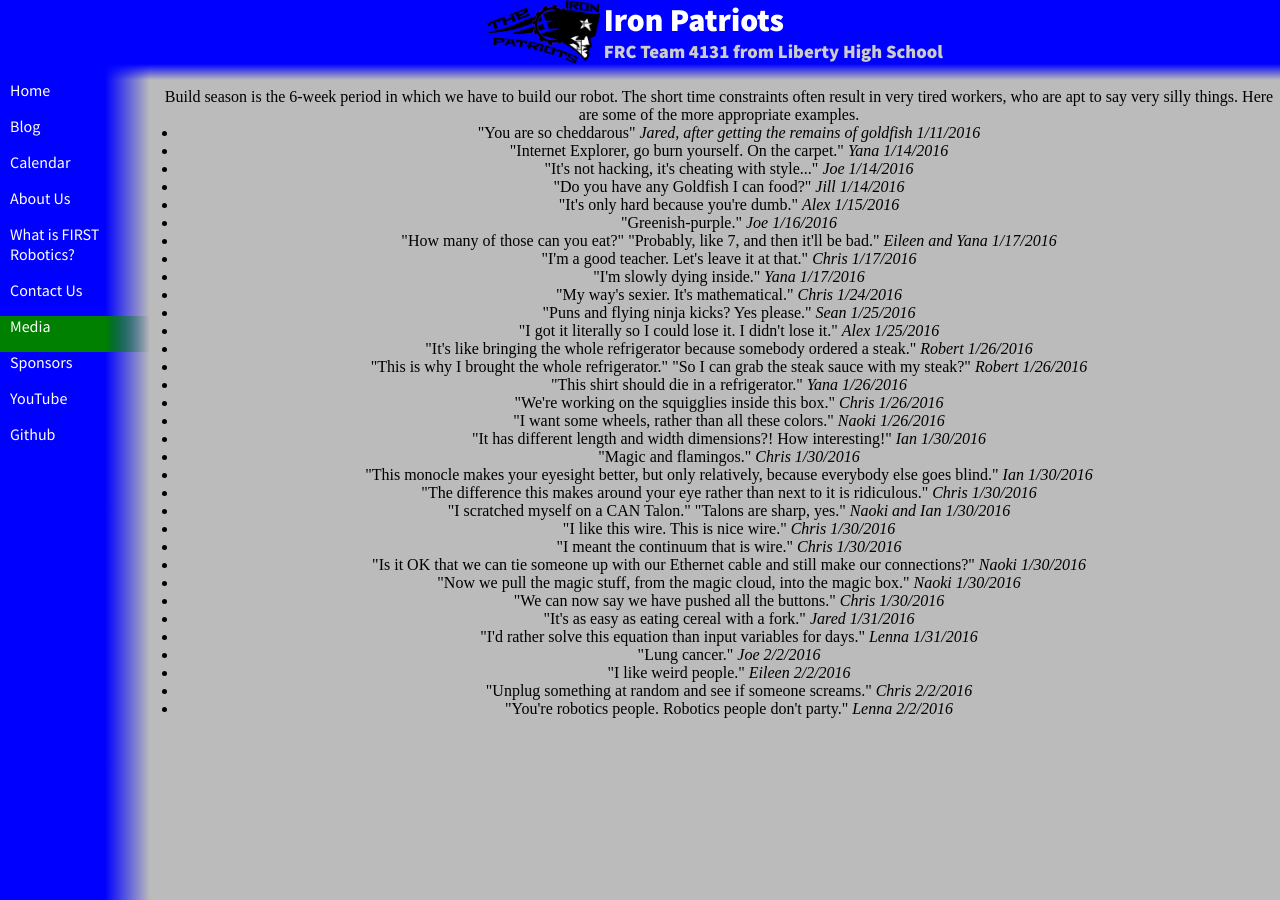
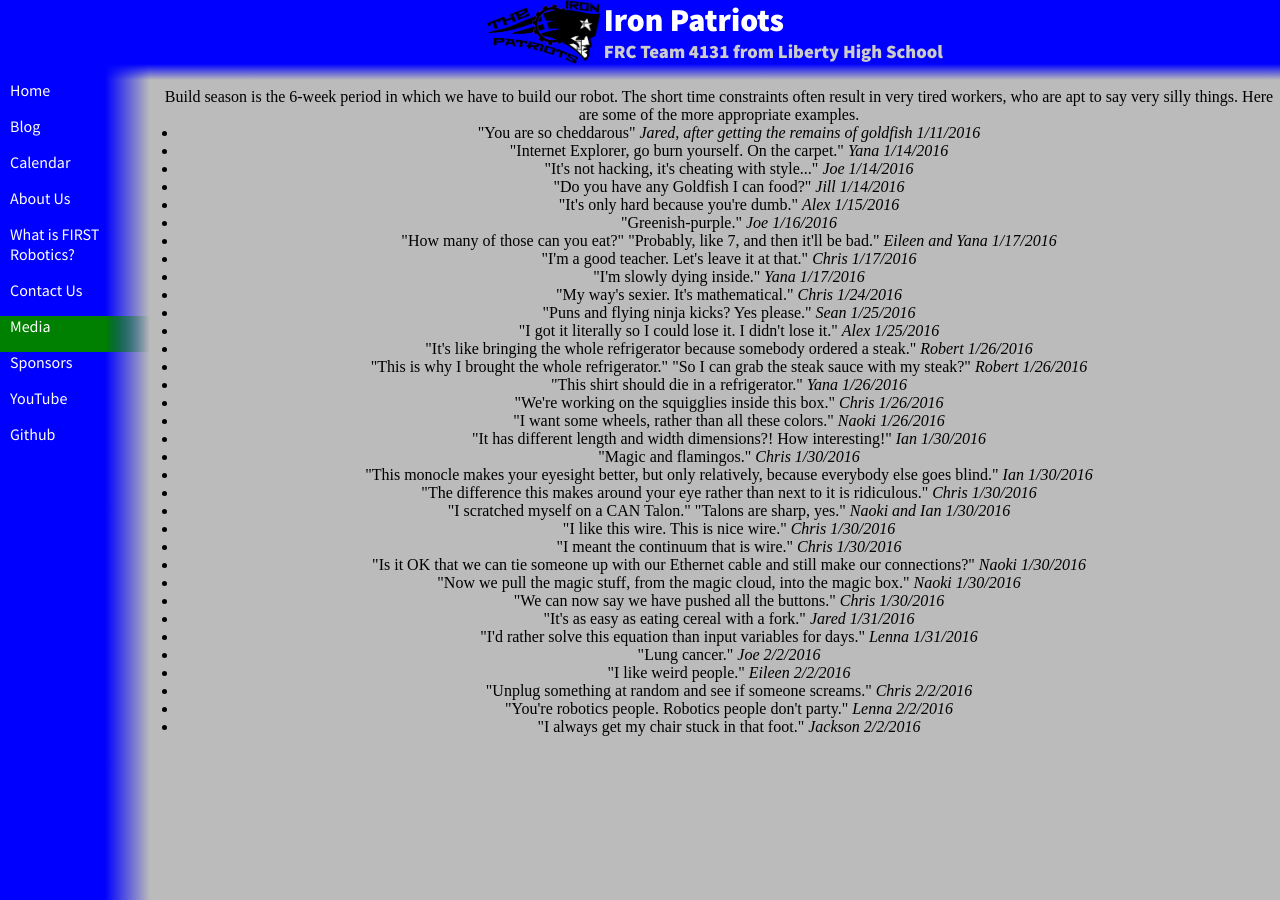
Before and after one commit to katiebugmoon/FRC4131.github.io, a Jekyll site: the page built from media/2016/quotes.html, in a window 1280 px wide. Built offline with Jekyll 4.4.1, drawn with Linux system fonts in a browser that asks for light colours; nearby versions of some CDN libraries.

Commit message:
Update quotes.html

```diff
--- a/media/2016/quotes.html
+++ b/media/2016/quotes.html
@@ -37,5 +37,6 @@ title: Build Season 2016 Quotes
 	<li>"I like weird people." <i>Eileen 2/2/2016</i></li>
 	<li>"Unplug something at random and see if someone screams." <i>Chris 2/2/2016</i></li>
 	<li>"You're robotics people. Robotics people don't party." <i>Lenna 2/2/2016</i></li>
+	<li>"I always get my chair stuck in that foot." <i>Jackson 2/2/2016</i></li>
 </ul>
 <center>
```
